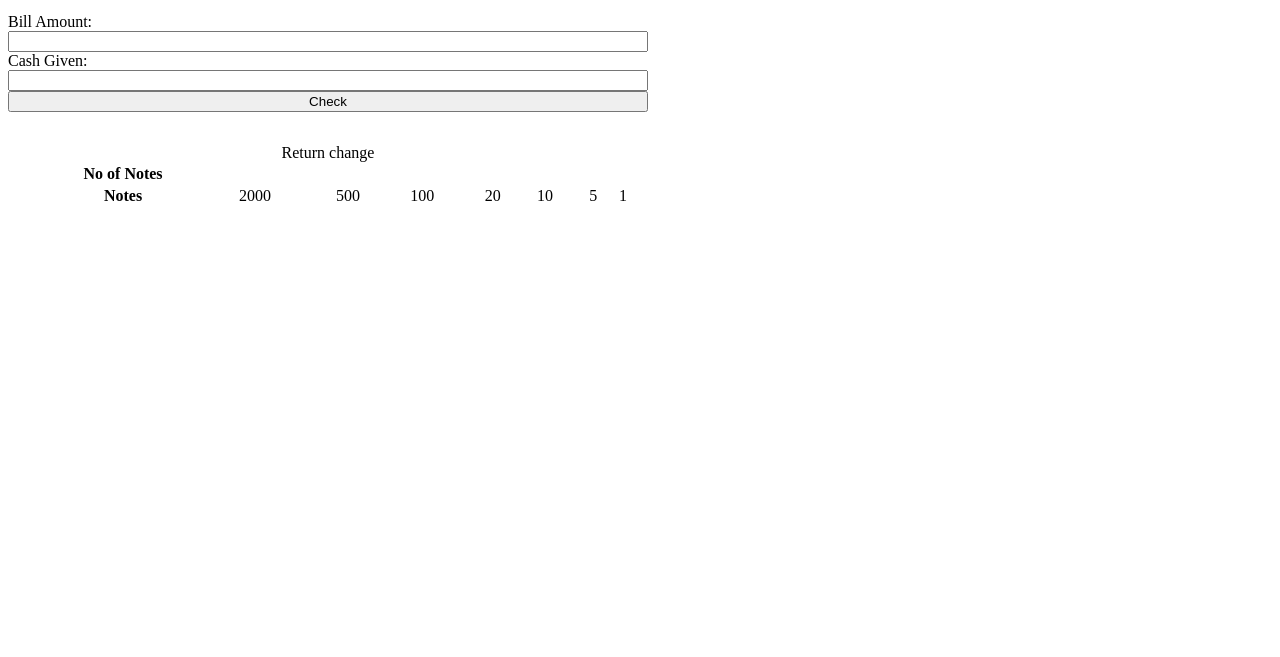
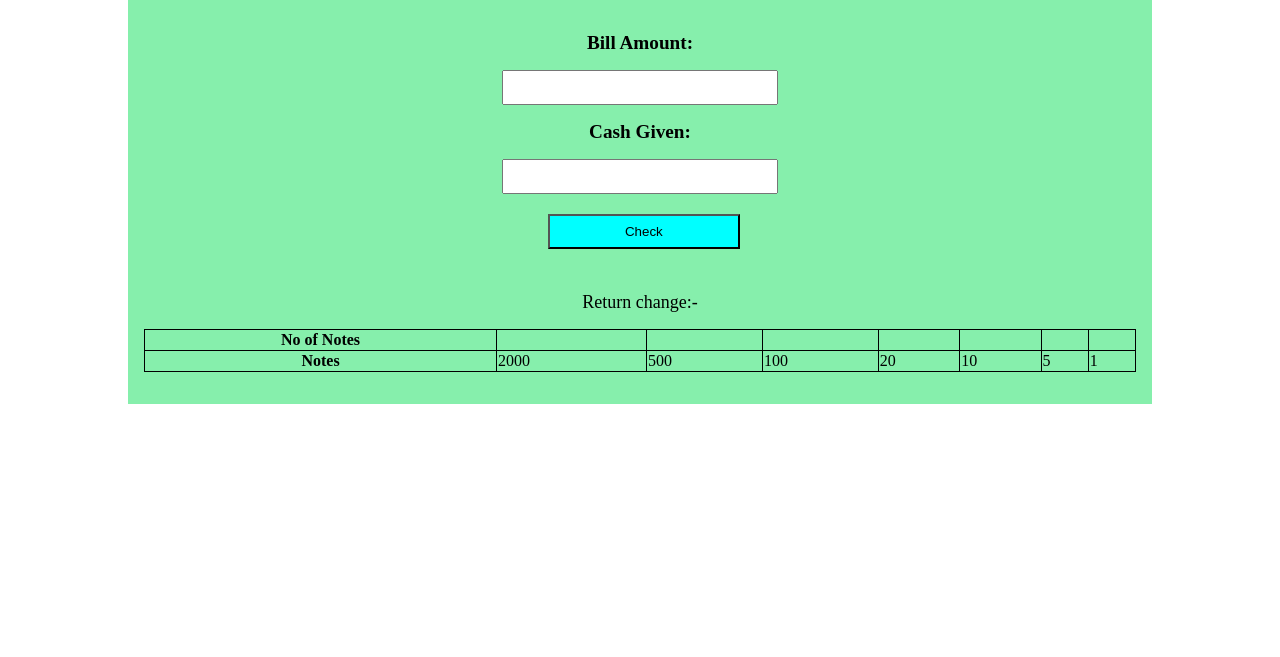
Before and after one commit to Chaudhary-sonika/cash-register-manager, a plain HTML site: page index.html in a window 1280 px wide. Shown: the part 143-800 px from the top of the page. Drawn offline with Linux system fonts and the light colour scheme.

Commit message:
doc: style work
added CSS file and style the program

```diff
--- a/index.html
+++ b/index.html
@@ -21,7 +21,7 @@
         <button id = "check-button">Check</button>
         <p id = "error-message"></p>
         <table class = "change-table">
-            <caption>Return change</caption>
+            <caption>Return change:-</caption>
             <tr>
                 <th>No of Notes</th>
                 <td class = "no-of-notes"></td>
--- a/style.css
+++ b/style.css
@@ -1,6 +1,51 @@
 .container{
 display: flex;
 flex-direction: column;
-width: 50vw;
-align-content: center;
+width: 80vw;
+margin: auto;
+background-color:#86efac;
 }
+.heading{
+    padding: 3rem 1rem 1rem 1rem;
+    margin: auto;
+}
+.description{
+    padding: 1rem 2rem;
+    margin: auto;
+}
+.change-table{
+    margin: 1rem 1rem 2rem 1rem ;
+}
+caption {
+    margin: 1rem;
+    font: bold;
+    font-size: large;
+
+}
+table, th, td{
+    border: 1px solid black;
+    border-collapse: collapse;
+}
+label {
+    padding: 1rem;
+    display: block;
+    margin: auto;
+    font-size: larger;
+    font-weight: 600;
+}
+input{
+    width: 20vw;
+    margin: auto;
+    padding: 0.5rem;
+    text-align: center;
+}
+button{
+    border: bold solid black;
+    padding: 0.5rem;
+    width: 15vw;
+    margin: 2% 1% 1% 41%;
+    background-color: aqua;
+}
+#error-message{
+    margin: auto;
+}
```
